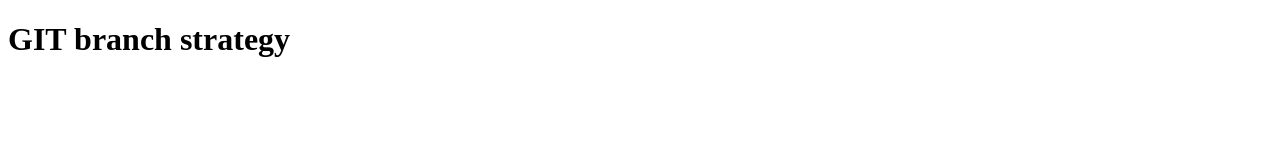
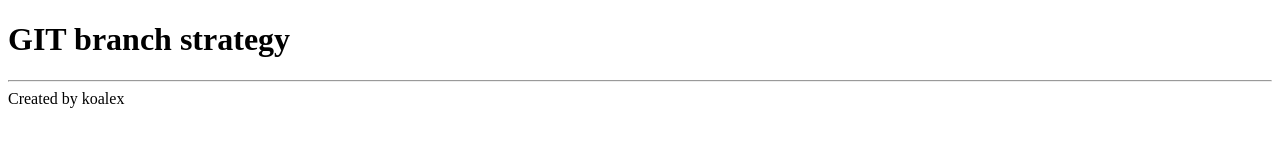
Before and after one commit to koalex/branch-strategy, a plain HTML site: page index.html in a window 1280 px wide. Drawn offline with Linux system fonts and the light colour scheme.

Commit message:
added footer

```diff
--- a/index.html
+++ b/index.html
@@ -8,5 +8,9 @@
 	<header>
 		<h1>GIT branch strategy</h1>
 	</header>
+	<hr>
+	<footer>
+		Created by koalex
+	</footer>
 </body>
 </html>
```
